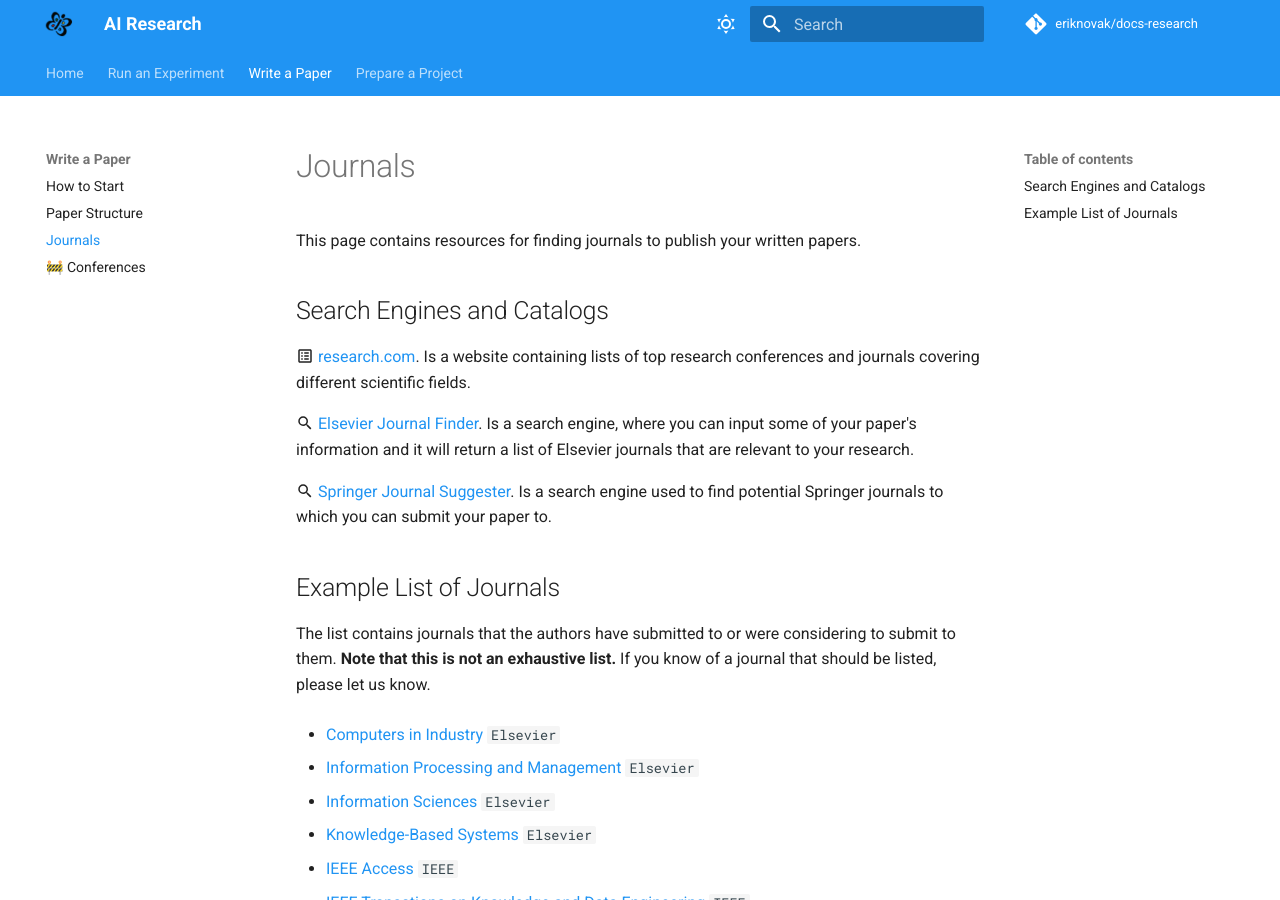
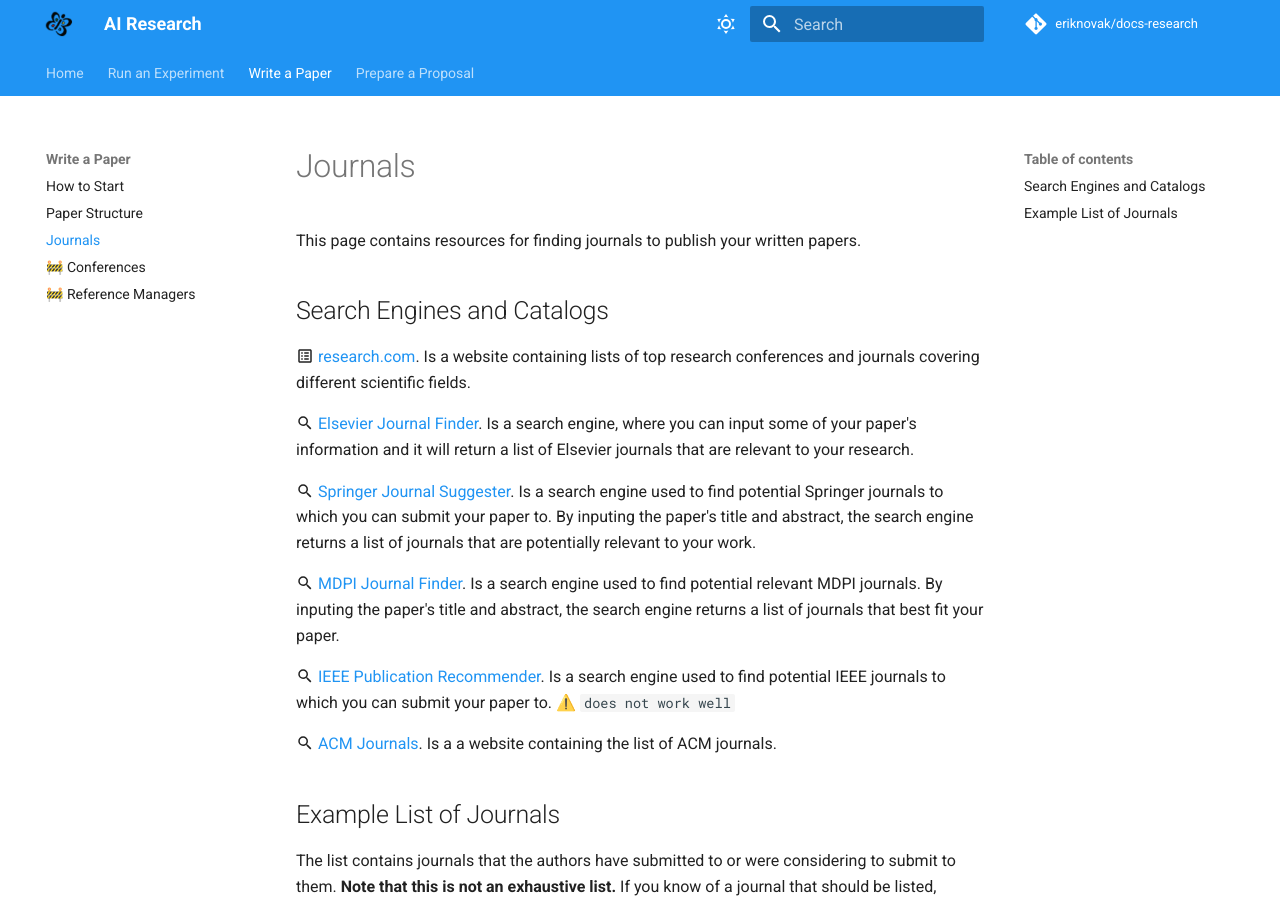
Before and after one commit to eriknovak/docs-research, an MkDocs documentation site: the page built from docs/papers/journals.md, in a window 1280 px wide and 900 px high. Built offline with MkDocs 1.6.1 and Material for MkDocs 9.7.7, drawn with Linux system fonts in a browser that asks for light colours; comment, search, counter and statistics services are not loaded.

Commit message:
Add additional journal finders and modify structure

```diff
--- a/docs/papers/journals.md
+++ b/docs/papers/journals.md
@@ -18,10 +18,26 @@
 
 :material-magnify: [Springer Journal Suggester][springer-journal-suggester].
 Is a search engine used to find potential Springer journals to which you can
-submit your paper to.
+submit your paper to. By inputing the paper's title and abstract, the search
+engine returns a list of journals that are potentially relevant to your work.
+
+:material-magnify: [MDPI Journal Finder][mdpi-journal-finder].
+Is a search engine used to find potential relevant MDPI journals. By inputing
+the paper's title and abstract, the search engine returns a list of journals
+that best fit your paper.
+
+:material-magnify: [IEEE Publication Recommender][ieee-publication-recommender].
+Is a search engine used to find potential IEEE journals to which you can
+submit your paper to. ⚠️ `does not work well`
+
+:material-magnify: [ACM Journals][acm-journals].
+Is a a website containing the list of ACM journals.
+
+
 
 
 ## Example List of Journals
+
 The list contains journals that the authors have submitted to or were considering
 to submit to them. **Note that this is not an exhaustive list.** If you know of a
 journal that should be listed, please let us know.
@@ -55,6 +71,9 @@
 [research]: https://research.com
 [elsevier-journal-finder]: https://journalfinder.elsevier.com
 [springer-journal-suggester]: https://journalsuggester.springer.com
+[mdpi-journal-finder]: https://www.mdpi.com/about/journalselector
+[ieee-publication-recommender]: https://publication-recommender.ieee.org/periodicals
+[acm-journals]: https://dl.acm.org/journals
 
 [elsevier-cii]: https://www.sciencedirect.com/journal/computers-in-industry
 [elsevier-kbs]: https://www.journals.elsevier.com/knowledge-based-systems
--- a/mkdocs.yml
+++ b/mkdocs.yml
@@ -96,6 +96,7 @@
       - Paper Structure: papers/paper-structure.md
       - Journals: papers/journals.md
       - 🚧 Conferences: papers/conferences.md
+      - 🚧 Reference Managers: papers/reference-managers.md
 
-  - Prepare a Project:
-      - 🚧 How to Start: projects/how-to-start.md
+  - Prepare a Proposal:
+      - 🚧 How to Start: proposals/how-to-start.md
```
Also changed, not shown: docs/papers/reference-managers.md (added, +7 -0 lines), docs/proposals/how-to-start.md (renamed from docs/projects/how-to-start.md).
